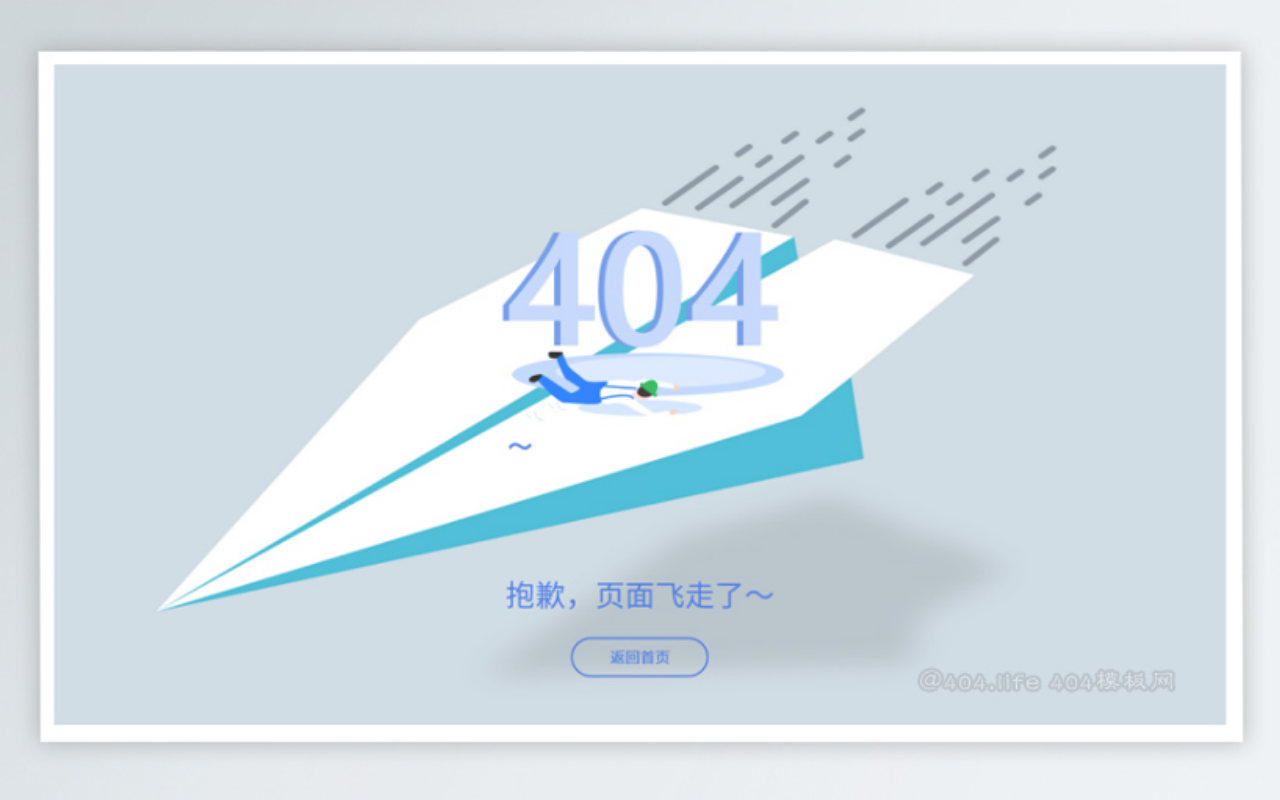
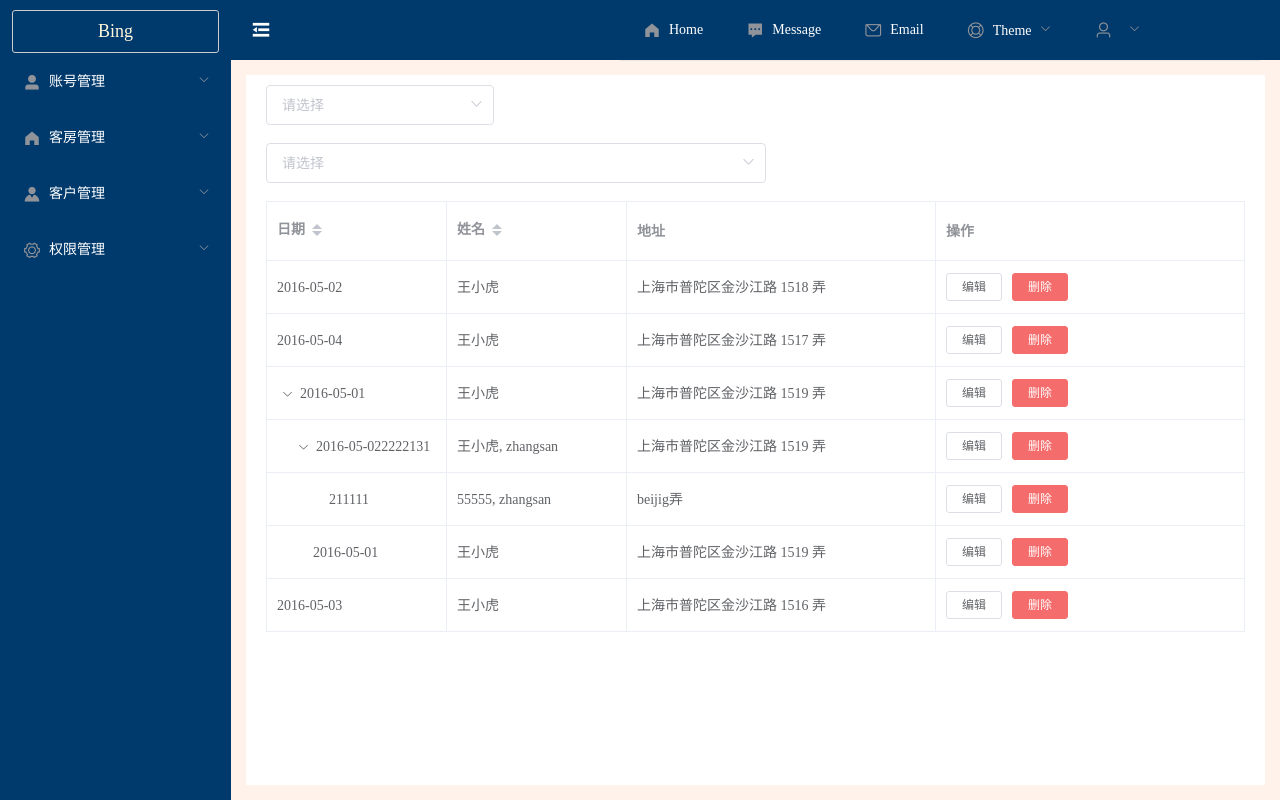
Before and after one commit to xiaopangzhi0630/hotelManger, a Vue app: page /layout/tableTest in a window 1280 px wide. Built offline with nearby package versions, Linux system fonts and the light colour scheme.

Commit message:
测试select下拉tree

```diff
--- a/src/router/index.js
+++ b/src/router/index.js
@@ -100,6 +100,11 @@ const routes = [
         meta: { title: '测试拖拽' },
         component: () => import('@v/authorityManager/sortable/Sortable.vue'),
       },
+      {
+        path: 'tableTest',
+        meta: { title: '表格' },
+        component: () => import('@v/authorityManager/sortable/TableTest.vue'),
+      },
 
     ],
 
--- /dev/null
+++ b/src/views/authorityManager/sortable/TableTest.vue
@@ -0,0 +1,213 @@
+<template>
+  <div class="app-layout">
+
+
+    <el-select v-model="value" placeholder="请选择">
+      <el-option v-for="item in options" :key="item.value" :label="item.label" :value="item.value">
+      </el-option>
+    </el-select>
+
+
+    <br />
+    <br />
+
+    <el-select v-model="mineStatus" placeholder="请选择" multiple collapse-tags @change="selectChange" style="width:500px">
+      <el-option :value="mineStatusValue" style="height: auto">
+        <!-- //option展开高度太小，把height设置为auto就好啦 -->
+        <el-tree :data="data" show-checkbox node-key="id" ref="tree" highlight-current :props="defaultProps"
+          @check-change="handleCheckChange"></el-tree>
+      </el-option>
+    </el-select>
+
+
+    <br />
+    <br />
+
+    <el-table :data="tableData" style="width: 100%;margin-bottom: 20px;" row-key="id" border default-expand-all
+      :tree-props="{children: 'children', hasChildren: 'hasChildren'}">
+      <el-table-column prop="date" label="日期" sortable width="180">
+      </el-table-column>
+      <el-table-column prop="name" label="姓名" sortable width="180">
+      </el-table-column>
+      <el-table-column prop="address" label="地址">
+      </el-table-column>
+      <el-table-column label="操作">
+        <template slot-scope="scope">
+          <el-button size="mini" @click="handleEdit( scope.row)">编辑</el-button>
+          <el-button size="mini" type="danger" @click="handleDelete(scope.$index, scope.row)">删除</el-button>
+        </template>
+      </el-table-column>
+    </el-table>
+
+  </div>
+</template>
+
+<script>
+  export default {
+    data() {
+      return {
+        tableData: [{
+          id: 1,
+          date: '2016-05-02',
+          name: '王小虎',
+          address: '上海市普陀区金沙江路 1518 弄'
+        }, {
+          id: 2,
+          date: '2016-05-04',
+          name: '王小虎',
+          address: '上海市普陀区金沙江路 1517 弄'
+        }, {
+          id: 3,
+          date: '2016-05-01',
+          name: '王小虎',
+          address: '上海市普陀区金沙江路 1519 弄',
+          children: [{
+            id: 31,
+            date: '2016-05-022222131',
+            name: '王小虎, zhangsan',
+            address: '上海市普陀区金沙江路 1519 弄',
+            children: [{
+              id: 300,
+              date: '211111',
+              name: '55555, zhangsan',
+              address: 'beijig弄',
+            }]
+          }, {
+            id: 32,
+            date: '2016-05-01',
+            name: '王小虎',
+            address: '上海市普陀区金沙江路 1519 弄'
+          }]
+        }, {
+          id: 4,
+          date: '2016-05-03',
+          name: '王小虎',
+          address: '上海市普陀区金沙江路 1516 弄'
+        }],
+
+        options: [{
+          value: '选项1',
+          label: '黄金糕'
+        }, {
+          value: '选项2',
+          label: '双皮奶'
+        }, {
+          value: '选项3',
+          label: '蚵仔煎'
+        }, {
+          value: '选项4',
+          label: '龙须面'
+        }, {
+          value: '选项5',
+          label: '北京烤鸭'
+        }],
+        value: '',
+
+
+        mineStatus: "",
+        mineStatusValue: [],
+        data: [{
+            id: 1,
+            label: "一级 1",
+            children: [{
+              id: 4,
+              label: "二级 1-1"
+            }]
+          },
+          {
+            id: 2,
+            label: "一级 2",
+            children: [{
+                id: 5,
+                label: "二级 2-1"
+              },
+              {
+                id: 6,
+                label: "二级 2-2"
+              }
+            ]
+          },
+          {
+            id: 3,
+            label: "一级 3",
+            children: [{
+                id: 7,
+                label: "二级 3-1"
+              },
+              {
+                id: 8,
+                label: "二级 3-2"
+              }
+            ]
+          }
+        ],
+        defaultProps: {
+          children: "children",
+          label: "label"
+        }
+
+      }
+    },
+    methods: {
+
+      //select框值改变时候触发的事件
+      selectChange(e) {
+        console.log('e', e);
+        var arrNew = [];
+        var dataLength = this.mineStatusValue.length;
+        var eleng = e.length;
+        for (let i = 0; i < dataLength; i++) {
+          for (let j = 0; j < eleng; j++) {
+            if (e[j] === this.mineStatusValue[i].label) {
+              arrNew.push(this.mineStatusValue[i])
+            }
+          }
+        }
+        this.$refs.tree.setCheckedNodes(arrNew); //设置勾选的值
+      },
+
+      handleCheckChange() {
+        let res = this.$refs.tree.getCheckedNodes(false, false);
+        //这里两个true，1. 是否只是叶子节点 2. 是否包含半选节点（就是使得选择的时候不包含父节点）
+        let arrLabel = [];
+        let arr = [];
+        res.forEach(item => {
+          arrLabel.push(item.label);
+          arr.push(item);
+        });
+        this.mineStatusValue = arr;
+        this.mineStatus = arrLabel;
+        console.log('arr:' + JSON.stringify(arr))
+        console.log('arrLabel:' + arrLabel)
+      },
+
+
+
+      handleEdit(row) {
+        console.log(row);
+      },
+      handleDelete(index, row) {
+        console.log(index, row);
+      }
+      // load(tree, treeNode, resolve) {
+      //   setTimeout(() => {
+      //     resolve([{
+      //       id: 31,
+      //       date: '2016-05-01',
+      //       name: '王小虎',
+      //       address: '上海市普陀区金沙江路 1519 弄'
+      //     }, {
+      //       id: 32,
+      //       date: '2016-05-01',
+      //       name: '王小虎',
+      //       address: '上海市普陀区金沙江路 1519 弄'
+      //     }])
+      //   }, 1000)
+      // }
+    },
+  }
+</script>
+
+<style>
+
+</style>
--- a/src/views/layout/Layout.vue
+++ b/src/views/layout/Layout.vue
@@ -44,7 +44,7 @@
             </template>
             <el-menu-item index="/layout/userManager">人员管理</el-menu-item>
             <el-menu-item index="/layout/sortable">sortable</el-menu-item>
-            <el-menu-item index="4-3">选项3</el-menu-item>
+            <el-menu-item index="/layout/tableTest">测试</el-menu-item>
           </el-submenu>
         </el-menu>
       </div>
@@ -85,12 +85,12 @@
       </div>
       <div class="nav">
         <!-- 历史菜单位置 -->
-        <div>
+        <!-- <div>
           <el-tag :key="tag" v-for="tag in dynamicTags" closable :disable-transitions="false" @close="handleClose(tag)"
             @click="handleHistoryMenu">
             {{tag}}
           </el-tag>
-        </div>
+        </div> -->
 
         <keep-alive>
           <router-view v-if="$route.meta.keepAlive" />
@@ -291,7 +291,7 @@
       .nav {
         padding: 15px;
         height: calc(100vh - 90px);
-        background: rgb(245, 242, 235);
+        background: rgb(1245, 242, 235);
       }
     }
   }
--- a/src/views/login/Login.vue
+++ b/src/views/login/Login.vue
@@ -3,7 +3,7 @@
     <canvas id="particle-canvas" width="910" height="875"></canvas>
 
     <div class="main">
-      <span class="manager-style">酒店后台管理系统</span>
+      <span class="manager-style">Rabbit后台管理系统</span>
       <el-form :model="ruleForm" status-icon :rules="rules" ref="ruleForm" size="medium" label-width="80px"
         class="demo-ruleForm">
         <el-form-item label="账号" prop="userName">
```
